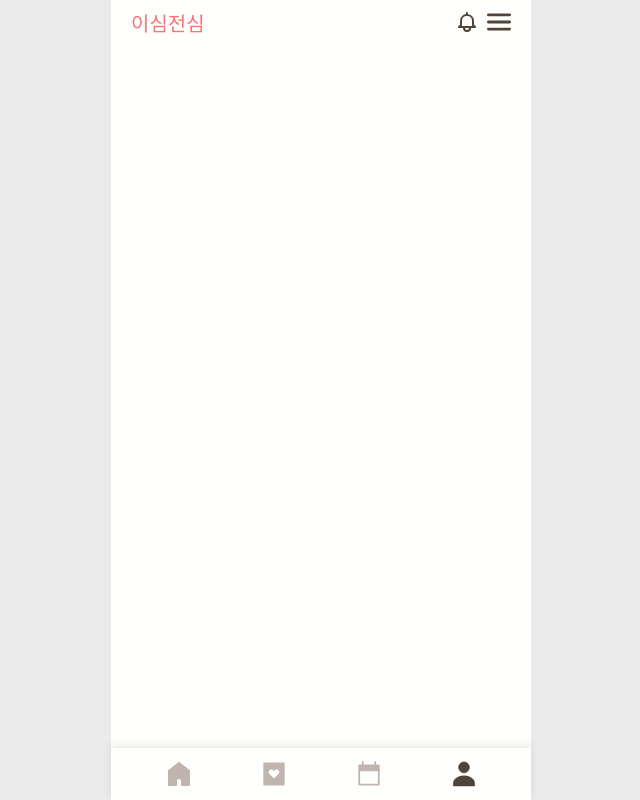
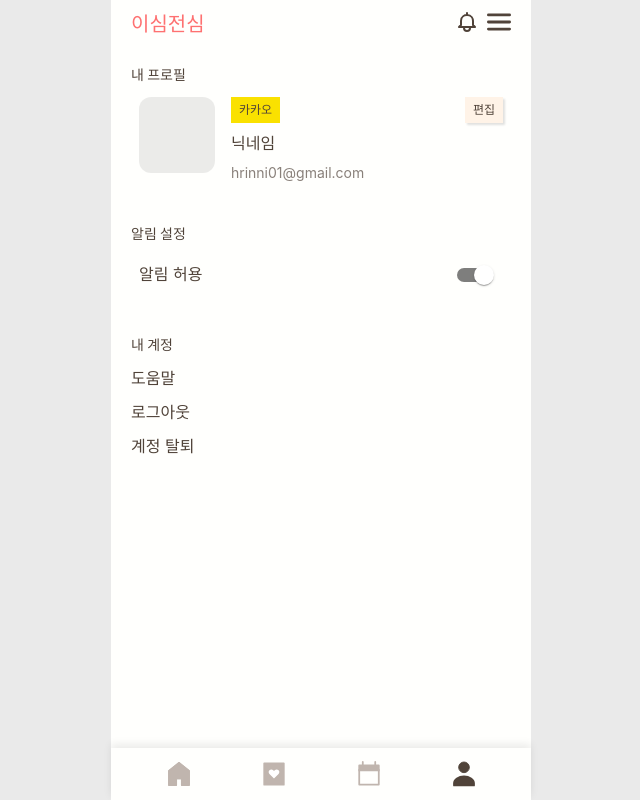
Before and after one commit to ConnectingFamily/front-end, a React (Vite) app: page /my-page in a window 1280 px wide. Before the commit this address had no page. Shown: the whole page, without its empty margins (319-959 px from the left). Built offline with nearby package versions, Linux system fonts and the light colour scheme.

Commit message:
feat: mypage 구현 및 mui 라이브러리 추가

```diff
--- a/package.json
+++ b/package.json
@@ -10,6 +10,9 @@
     "preview": "vite preview"
   },
   "dependencies": {
+    "@emotion/react": "^11.14.0",
+    "@emotion/styled": "^11.14.1",
+    "@mui/material": "^7.3.5",
     "@tailwindcss/vite": "^4.1.16",
     "dompurify": "^3.3.0",
     "react": "^19.1.1",
--- a/src/App.tsx
+++ b/src/App.tsx
@@ -12,6 +12,7 @@ import OnboardCreateComplete from "./pages/OnboardCreateComplete";
 import DailyQuestion from "./pages/DailyQuestion";
 import Answer from "./pages/Answer";
 import AIFeedback from "./pages/AIFeedback";
+import My from "./pages/My";
 
 const App = () => {
   return (
@@ -25,13 +26,17 @@ const App = () => {
           {/* onboard */}
           <Route path="/onboard" element={<Onboard />} />
           <Route path="/onboard/join" element={<OnboardJoin />} />
-          <Route path="/onboard/join/confirm" element={<OnboardJoinConfirm />} />
+          <Route
+            path="/onboard/join/confirm"
+            element={<OnboardJoinConfirm />}
+          />
           <Route path="/onboard/create" element={<OnboardCreate />} />
           <Route
             path="/onboard/create/complete"
             element={<OnboardCreateComplete />}
           />
           <Route path="/onboard/profile" element={<OnboardProfile />} />
+
           {/* home */}
           <Route path="/home" element={<Home />} />
 
@@ -41,6 +46,9 @@ const App = () => {
           <Route path="/answer" element={<Answer />} />
           {/* ai feedback */}
           <Route path="/ai-feedback" element={<AIFeedback />} />
+
+          {/* my page */}
+          <Route path="/my-page" element={<My />} />
         </Routes>
       </Layout>
     </BrowserRouter>
--- /dev/null
+++ b/src/components/my/Profile.tsx
@@ -0,0 +1,51 @@
+import Switch from "@mui/material/Switch";
+import { useNavigate } from "react-router-dom";
+
+const Profile = () => {
+  const label = { inputProps: { "aria-label": "noti switch" } };
+  const navigate = useNavigate();
+
+  return (
+    <div className="flex flex-col gap-y-[40px] p-5">
+      {/* profile box */}
+      <div className="flex flex-col gap-y-[12px]">
+        <div className="body-bold">내 프로필</div>
+        <div className="px-2 flex flex-row gap-x-[16px]">
+          <div className="bg-black/8 rounded-[12px] w-[76px] h-[76px]" />
+          <div className="flex flex-col flex-1 gap-y-[8px]">
+            <div className="flex flex-row justify-between">
+              <div className="bg-[#FAE100] py-1 px-2 caption w-fit">카카오</div>
+              <div className="bg-sub-1 py-1 px-2 caption w-fit shadow-[2px_2px_2px_rgba(0,0,0,0.12)]">
+                편집
+              </div>
+            </div>
+
+            <div className="label-bold">닉네임</div>
+            <div className="label text-sub-text body">hrinni01@gmail.com</div>
+          </div>
+        </div>
+      </div>
+
+      {/* notification setting */}
+      <div className="flex flex-col gap-y-[12px]">
+        <div className="body-bold">알림 설정</div>
+        <div className="px-2 flex flex-row justify-between items-center">
+          <div className="label">알림 허용</div>
+          <Switch {...label} defaultChecked color="default" />
+        </div>
+      </div>
+
+      {/* my account */}
+      <div className="flex flex-col gap-y-[12px]">
+        <div className="body-bold">내 계정</div>
+        <div className="label">도움말</div>
+        <div className="label" onClick={() => navigate("/")}>
+          로그아웃
+        </div>
+        <div className="label">계정 탈퇴</div>
+      </div>
+    </div>
+  );
+};
+
+export default Profile;
--- /dev/null
+++ b/src/pages/My.tsx
@@ -0,0 +1,24 @@
+import { useState } from "react";
+import CommonModal from "../components/common/CommonModal";
+import Profile from "../components/my/Profile";
+
+const My = () => {
+  const [modalMsg, _setModalMsg] = useState<string>("");
+  const [modalOpen, setModalOpen] = useState<boolean>(false);
+
+  return (
+    <div className="w-full flex flex-col">
+      <Profile />
+
+      {modalOpen && (
+        <CommonModal
+          desc={modalMsg}
+          confirmLabel="확인"
+          onConfirmClick={() => setModalOpen(false)}
+        />
+      )}
+    </div>
+  );
+};
+
+export default My;
```
Also changed, not shown: 1 other file (tests, documents, lock files or other folders).
